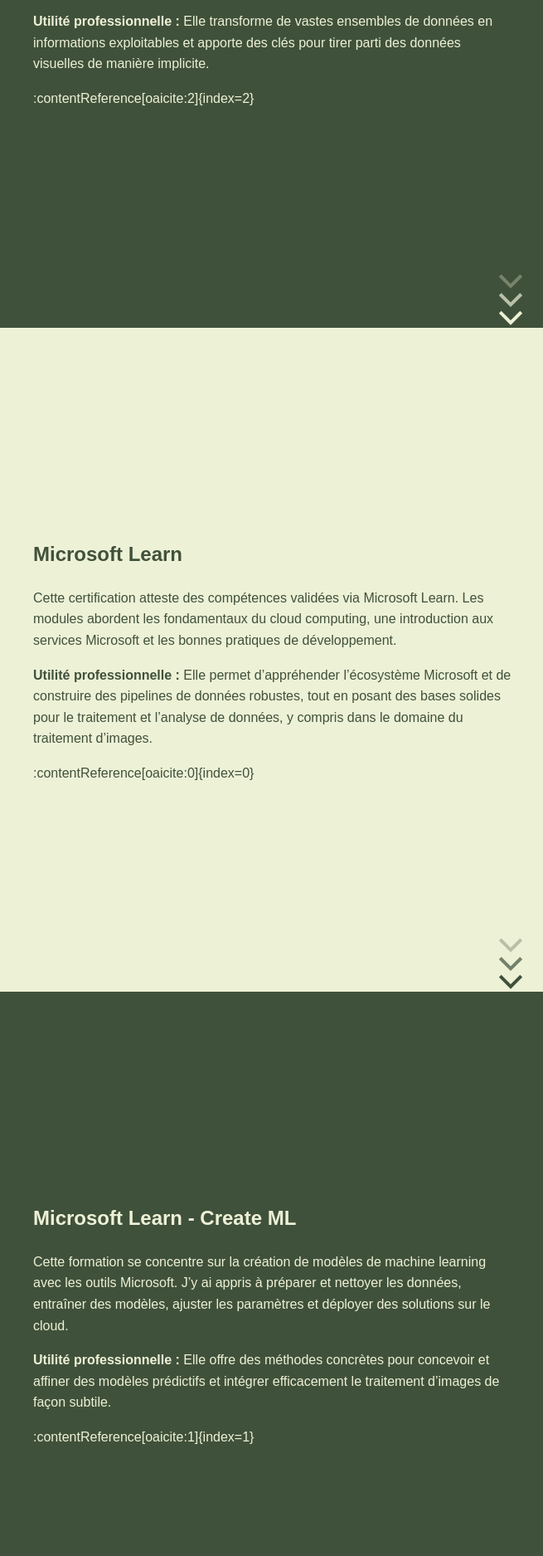
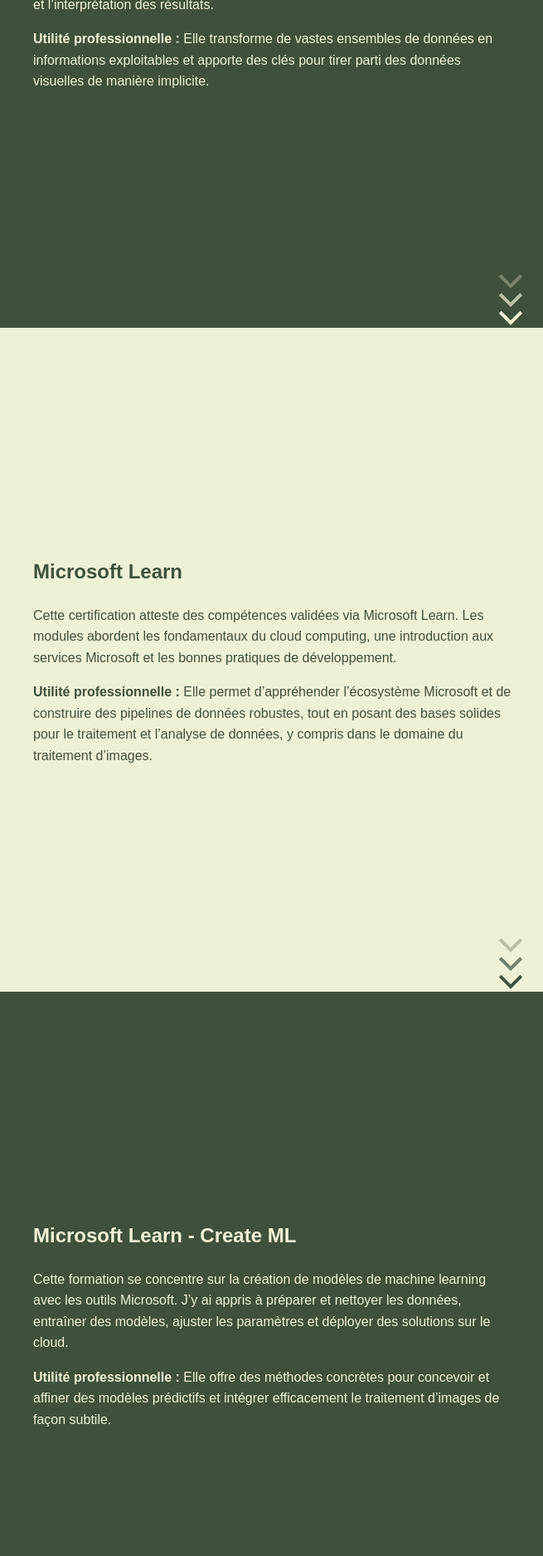
Before and after one commit to alexandreRocchiHenry/alexandreRocchiHenry, a plain HTML site: page certifications.html in a window 1280 px wide. Shown: the part 4405-6280 px from the top of the page at 83% size, 0-655 px from the left. Drawn offline with Linux system fonts and the light colour scheme.

Commit message:
Remove unnecessary citation references from certifications section

```diff
--- a/certifications.html
+++ b/certifications.html
@@ -129,7 +129,7 @@
           <p>
             <strong>Utilité professionnelle :</strong> Elle transforme de vastes ensembles de données en informations exploitables et apporte des clés pour tirer parti des données visuelles de manière implicite.
           </p>
-          <p class="citation">&#8203;:contentReference[oaicite:2]{index=2}</p>
+
         </div>
         <div class="cert-image">
           <img src="assets/images/ms_learn_ds.png" alt="Microsoft Learn - Data Science">
@@ -151,7 +151,7 @@
           <p>
             <strong>Utilité professionnelle :</strong> Elle permet d’appréhender l’écosystème Microsoft et de construire des pipelines de données robustes, tout en posant des bases solides pour le traitement et l’analyse de données, y compris dans le domaine du traitement d’images.
           </p>
-          <p class="citation">&#8203;:contentReference[oaicite:0]{index=0}</p>
+
         </div>
         <div class="cert-image">
           <img src="assets/images/ms_learn_ds_2.png" alt="Microsoft Learn">
@@ -175,7 +175,7 @@
           <p>
             <strong>Utilité professionnelle :</strong> Elle offre des méthodes concrètes pour concevoir et affiner des modèles prédictifs et intégrer efficacement le traitement d’images de façon subtile.
           </p>
-          <p class="citation">&#8203;:contentReference[oaicite:1]{index=1}</p>
+
         </div>
         <div class="cert-image">
           <img src="assets/images/ms_learn_ml.png" alt="Microsoft Learn - Create ML">
@@ -198,7 +198,7 @@
           <p>
             <strong>Utilité professionnelle :</strong> Elle fournit une base solide pour comprendre et exploiter des données visuelles, ouvrant ainsi de nombreuses perspectives pour développer des solutions innovantes.
           </p>
-          <p class="citation">&#8203;:contentReference[oaicite:3]{index=3}</p>
+
         </div>
         <div class="cert-image">
           <img src="assets/images/ms_learn_cv.png" alt="Microsoft Learn - Computer Vision">
```
